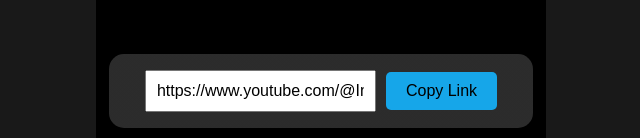
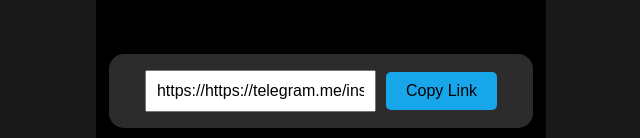
Before and after one commit to yashgudaliya/insta_million1, a plain HTML site: page frens.html in a window 1280 px wide. Shown: the part 662-800 px from the top of the page, 319-959 px from the left. Drawn offline with Linux system fonts and the light colour scheme.

Commit message:
Update frens.html

```diff
--- a/frens.html
+++ b/frens.html
@@ -70,7 +70,7 @@
         </div>
  <div class="frens-invite">
         <div class="frens-invite-button">
-            <input type="text" value="https://www.youtube.com/@Instamillionloto" id="link" readonly>
+            <input type="text" value="https://https://telegram.me/insta_million1_bot" id="link" readonly>
             <button id="copyButton">Copy Link</button>
         </div>
     </div>
```
